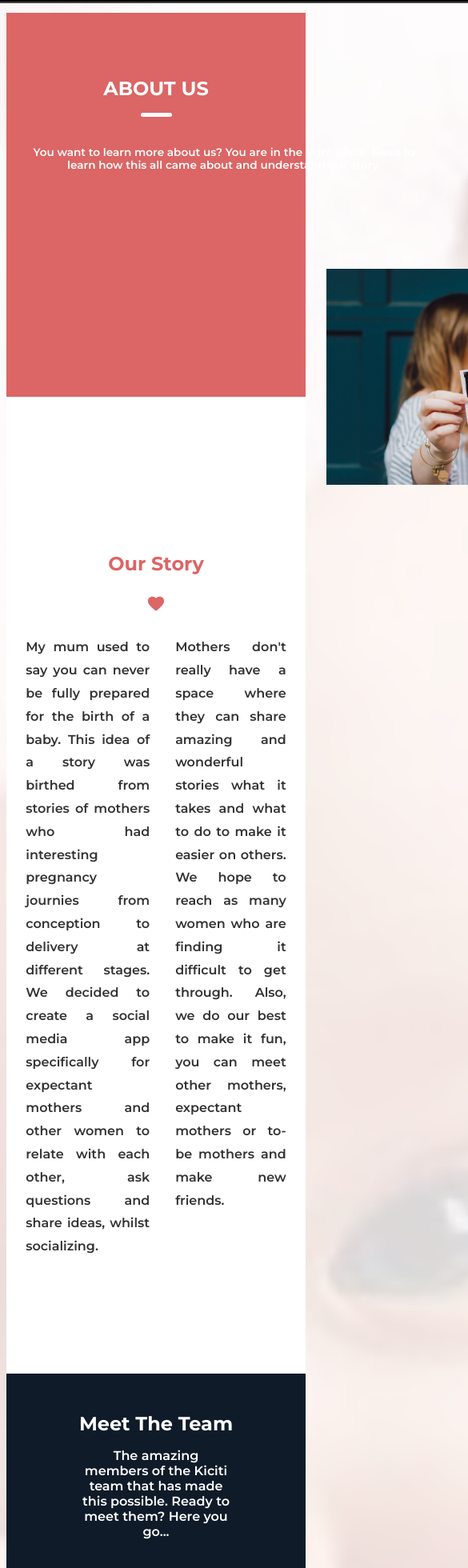
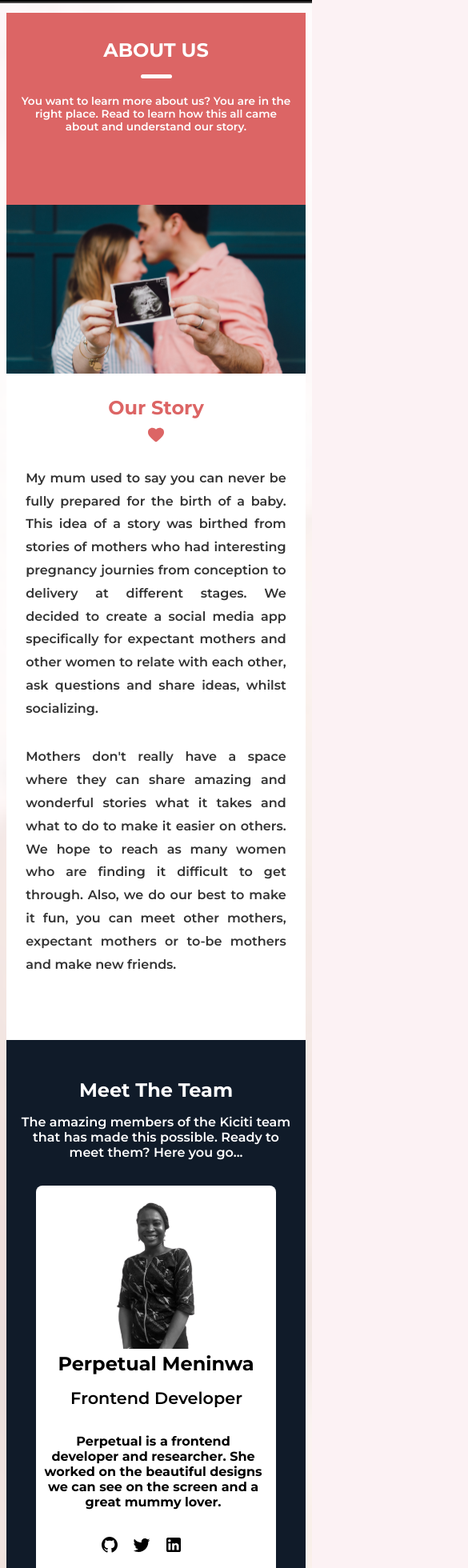
Before and after one commit to Perpy-del/Kiciti, a React (Create React App) app: page /About in a window 390 px wide. Shown: the top 1960 px of the page at 80% size, 585 px wide, since content can reach past the window. Built offline with nearby package versions, Linux system fonts and the light colour scheme.

Commit message:
Completed the error page and created mobile responsiveness for the about page

```diff
--- a/src/App.js
+++ b/src/App.js
@@ -1,4 +1,4 @@
-import './App.css';
+// import './App.css';
 import {BrowserRouter, Routes, Route} from 'react-router-dom';
 import {Home, Signup, Login, Profile, Editprofile, Userfeed, Forgotpassword, Verifyuser, Error, About } from "./pages/index";
 import React from 'react'
--- a/src/pages/About/about.css
+++ b/src/pages/About/about.css
@@ -1,3 +1,269 @@
+.about-container {
+    background-color: white;
+}
+
+.aboutus {
+    background-color: #DC6565;
+    padding: 2rem 0;
+    text-align: center;
+    height: 15rem;
+    max-width: 100%;
+}
+
+.aboutus h1 {
+    color: white;
+    font-weight: 700;
+    text-transform: uppercase;
+}
+
+.aboutus img {
+    padding-bottom: 1rem;
+}
+
+.aboutus h4 {
+    font-size: 0.85rem;
+    font-weight: 600;
+    min-width: 80%;
+    max-width: 90%;
+    margin: 0 auto;
+    color: white;
+}
+
+#family {
+    width: 100%;
+}
+
+.hero-section {
+    text-align: center;
+    margin-bottom: 5rem;
+}
+
+.hero-section h3 {
+    font-size: 1.5rem;
+    color: #DC6565;
+    padding: 1.5rem 0 0.5rem;
+}
+
+.hero-section img {
+    padding-bottom: 1.5rem;
+}
+
+.stories {
+    display: flex;
+    flex-direction: column;
+    text-align: justify;
+    gap: 2rem;
+    width: 87%;
+    margin: 0 auto;
+}
+
+.stories h4 {
+    line-height: 1.8rem;
+    color: #333;
+    font-weight: 600;
+}
+
+.team-mates {
+    background-color: #101b29;
+    margin-bottom: 3rem;
+    padding: 3rem 0;
+}
+
+.team-mates h3 {
+    text-align: center;
+    font-size: 1.5rem;
+    padding-bottom: 1rem;
+    color: white;
+}
+
+.team-mates h4 {
+    font-weight: 600;
+    text-align: center;
+    padding-bottom: 2rem;
+    color: white;
+    width: 90%;
+    margin: 0 auto;
+}
+
+.team {
+    display: flex;
+    flex-direction: column;
+    align-items: center;
+    gap: 3rem;
+}
+
+.left-card {
+    background-color: white;
+    width: 80%;
+    text-align: center;
+    border-radius: 0.5rem;
+}
+
+.team h4 {
+    color: black;
+}
+
+.left-card-front {
+    width: 90%;
+    margin: 0 auto;
+    text-align: center;
+    color: black;
+    background-color: white;
+}
+
+.left-card-front h3 {
+    color: black;
+}
+
+.left-card-front h5 {
+    display: none;
+}
+
+.left-card-back {
+    width: 95%;
+    color: black;
+    background-color: white;
+}
+
+.left-card-back h4 {
+    color:black;
+    font-size: 1.3rem;
+    padding-left: 1rem;
+    font-weight: 600;
+    width: 100%;
+}
+
+.left-card-back h5 {
+    color: black;
+    font-size: 1rem;
+    width: 100%;
+    padding-left: 0.5rem;
+    padding-bottom: 2rem;
+    text-align: center;
+}
+
+.team-social {
+    display: flex;
+    gap: 1rem;
+    align-items: center;
+    margin: 0 5rem;
+    margin-bottom: 2rem;
+}
+
+#team-pic {
+    width: 80%;
+}
+
+.right-card {
+    background-color: white;
+    width: 80%;
+    border-radius: 0.5rem;
+}
+
+.right-card-front {
+    text-align: center;
+}
+
+.right-card-front img {
+    width: 80%;
+}
+
+.right-card-front h3 {
+    color: black;
+}
+
+.right-card-front h5 {
+    display: none;
+}
+
+.right-card-back h4 {
+    color:black;
+    font-size: 1.3rem;
+    padding-left: 1rem;
+    font-weight: 600;
+    width: 100%;
+}
+
+.right-card-back h5 {
+    color: black;
+    font-size: 1rem;
+    width:90%;
+    /* padding-left: 1.5rem; */
+    padding-bottom: 2rem;
+    margin: 0 auto;
+    text-align: center;
+}
+
+.team-social2 {
+    display: flex;
+    gap: 1rem;
+    margin: 0 5rem;
+    margin-bottom: 2rem;
+}
+
+@media screen and (min-width: 768px) {
+    .about-container {
+        background-color: white;
+    }
+
+    .aboutus {
+        width: 100%;
+    }
+
+    .aboutus h4 {
+        width: 80%;
+    }
+
+    .right-card {
+        background-color: white;
+        width: 80%;
+        border-radius: 0.5rem;
+    }
+
+    .right-card-front {
+        text-align: center;
+    }
+
+    .right-card-front img {
+        width: 80%;
+    }
+
+    .right-card-front h3 {
+        color: black;
+    }
+
+    .right-card-front h5 {
+        display: none;
+    }
+
+    .right-card-back h4 {
+        color:black;
+        font-size: 1.3rem;
+        padding-left: 1rem;
+        font-weight: 600;
+        width: 100%;
+    }
+
+    .right-card-back h5 {
+        color: black;
+        font-size: 1rem;
+        width:90%;
+        /* padding-left: 1.5rem; */
+        padding-bottom: 2rem;
+        margin: 0 auto;
+        text-align: center;
+    }
+
+    .team-social2 {
+        display: flex;
+        gap: 1rem;
+        margin: 0 5rem;
+        margin-bottom: 2rem;
+    }
+
+}
+
+@media screen and (min-width: 900px) {
     .about-container {
         background-color: white;
     }
@@ -50,6 +316,7 @@
 
     .stories {
         display: flex;
+        flex-direction: row;
         text-align: justify;
         gap: 2rem;
         width: 87%;
@@ -89,6 +356,7 @@
 
     .team {
         display: flex;
+        flex-direction: row;
         align-items: center;
         margin-left: 2rem;
         gap: 3rem;
@@ -234,3 +502,4 @@
         gap: 1rem;
         margin: 0 7rem 2rem;
     }
+}
--- a/src/pages/Error/Error.js
+++ b/src/pages/Error/Error.js
@@ -1,9 +1,31 @@
 import React from 'react'
 import './error.css'
+import { Link } from 'react-router-dom'
+import kicitilogo from './images/Kiciti Icon.svg'
+import baby from './images/babyimg.svg'
 
 const Error = () => {
   return (
-    <div>Error</div>
+    <div className='error-container'>
+        <div className='k-logo'>
+          <Link id='kiciti-icon' to='/'>
+            <img src={kicitilogo} alt="Kicitilogo" />
+          </Link>
+          <h2>kiciti</h2>
+        </div>
+
+        <div className='hero'>
+          <img src={baby} alt="screenshot of a baby" />
+          <div className='content'>
+            <h3>404 - ERROR!!</h3>
+            <h1>Lost your way?</h1>
+            <h3> This may not be the page you are looking for as this page does not exist. </h3>
+            <Link to='/' id='k-home'>Kiciti Home</Link>
+          </div>
+
+        </div>
+
+    </div>
   )
 }
 
--- a/src/pages/Error/error.css
+++ b/src/pages/Error/error.css
@@ -0,0 +1,118 @@
+.k-logo {
+    background-color: #0D62C6;
+    display: flex;
+    align-items: center;
+    gap: 1rem;
+    padding: 1rem 2rem;
+    margin-bottom: 2rem;
+}
+
+.k-logo h2 {
+    color: white;
+}
+
+.hero {
+    display: flex;
+    flex-direction: column;
+    align-items: center;
+    gap: 2rem;
+    margin: 4rem auto 0;
+    padding-bottom: 4rem;
+    width: 95%;
+}
+
+.hero img {
+    width: 15rem;
+    border: 0.5rem solid #c75c7c;
+    border-radius: 0.5rem;
+}
+
+.content {
+    display: flex;
+    flex-direction: column;
+    text-align: center;
+    width: 80%;
+}
+
+.content h1 {
+    color: #031c38;
+}
+
+.content h3 {
+    color: #031c38;
+    font-size: 1rem;
+}
+
+#k-home {
+    margin-top: 2rem;
+    text-decoration: none;
+    color: white;
+    background-color: #031c38;
+    padding: 0.85rem 2rem;
+    border: 1px solid #031c38;
+    font-weight: 700;
+    border-radius: 0.5rem;
+}
+
+@media screen and (min-width: 900px) {
+    .k-logo {
+        background-color: #0D62C6;
+        display: flex;
+        align-items: center;
+        gap: 1rem;
+        padding: 2rem;
+        margin-bottom: 2rem;
+    }
+
+    .k-logo h2 {
+        color: white;
+    }
+
+    .hero {
+        display: flex;
+        flex-direction: row;
+        align-items: center;
+        gap: 4rem;
+        margin: 4rem auto 0;
+        padding-bottom: 4rem;
+        width: 90%;
+    }
+
+    .hero img {
+        width: 20rem;
+        border: 0.5rem solid #c75c7c;
+        border-radius: 0.5rem;
+        margin-left: 5rem;
+    }
+
+    .content {
+        display: flex;
+        flex-direction: column;
+        /* gap: 1rem; */
+        text-align: center;
+        width: 50%;
+    }
+
+    .content h1 {
+        font-size: 3.5rem;
+        color: #031c38;
+    }
+
+    .content h3 {
+        color: #031c38;
+        font-size: 1.5rem;
+    }
+
+    #k-home {
+        margin-top: 3rem;
+        text-decoration: none;
+        color: white;
+        background-color: #031c38;
+        padding: 0.85rem 2rem;
+        border: 1px solid #031c38;
+        font-weight: 700;
+        border-radius: 0.5rem;
+        width: 60%;
+        margin: 3rem 7.3rem 0;
+    }
+}
--- a/src/pages/Home/Home.js
+++ b/src/pages/Home/Home.js
@@ -25,11 +25,11 @@ const Home = () => {
               <img src={kicitilogo} alt="Kicitilogo" />
             </Link>
             <h2>kiciti</h2>
-            </div>
+          </div>
 
-            <div>
+          <div>
             <img src={menu} alt='menu-icon' onClick={handleNav}/>
-            </div>
+          </div>
         </div>
 
         <div className={nav ? 'nav-links' : 'nav-others'}>
--- a/src/pages/Home/home.css
+++ b/src/pages/Home/home.css
@@ -437,7 +437,7 @@
 
     .first-container > h1 {
         font-size: 1.5rem;
-        width: 80%;
+        max-width: 80%;
     }
 
     .first-container > h3 {
```
Also changed, not shown: src/pages/Error/images/Kiciti Icon.svg (added), src/pages/Error/images/babyimg.svg (added). Lines whose indentation alone changed are shown as unchanged.
